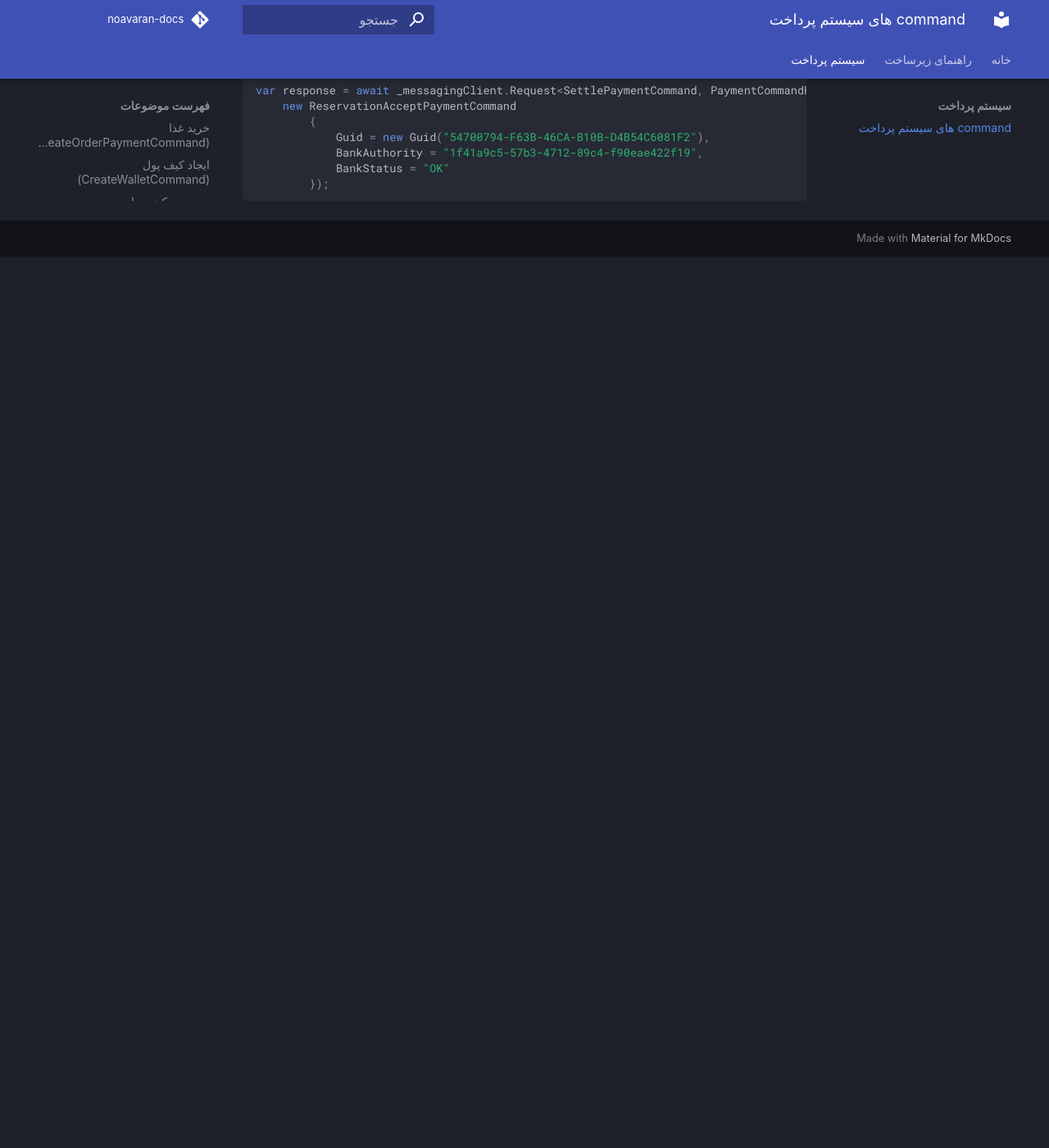
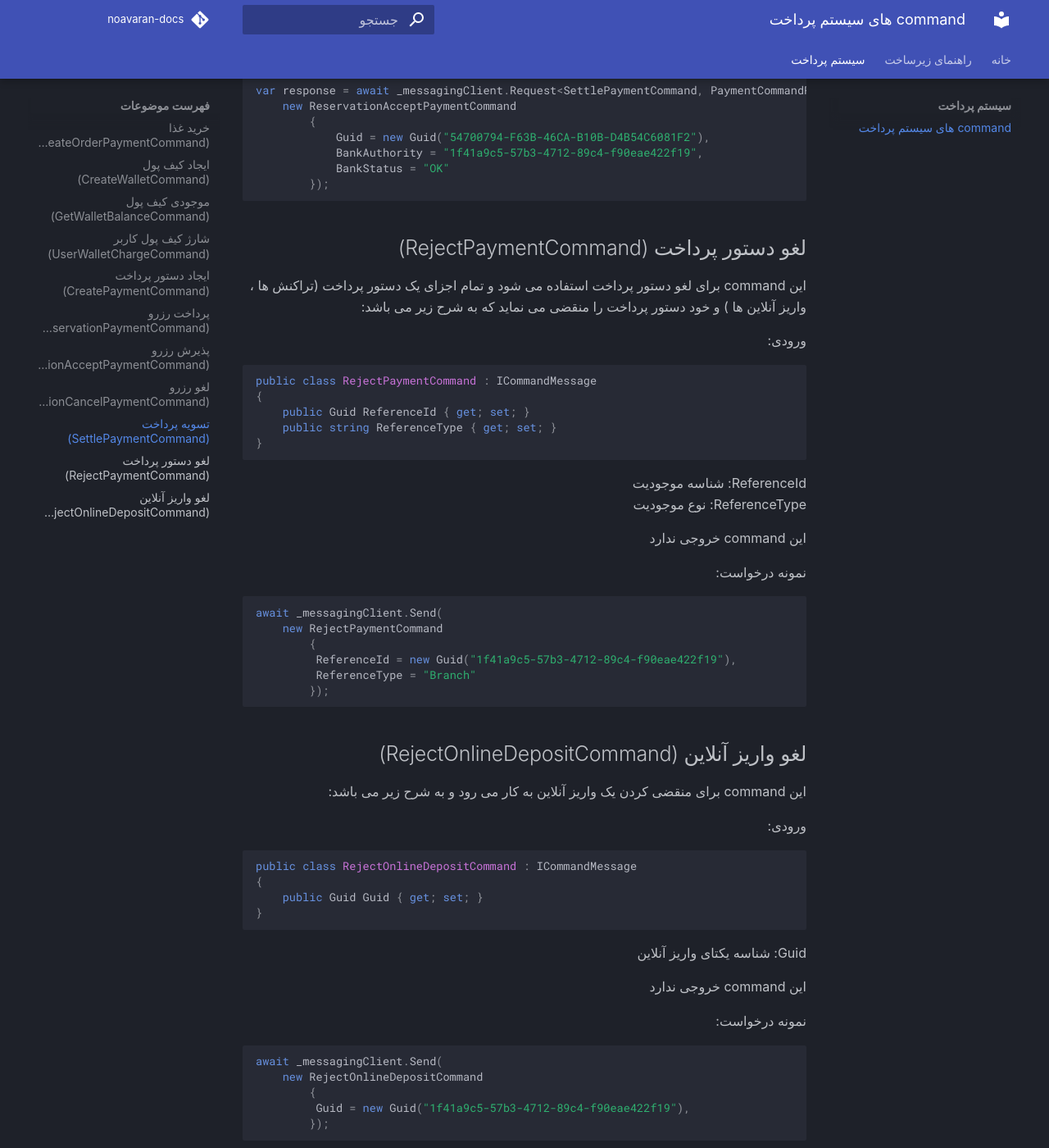
Before and after one commit to blue-innovators/noavaran-docs, an MkDocs documentation site: the page built from docs/payment/commands/payment-commands.md, in a window 1280 px wide and 1400 px high, scrolled down 11318 px. Shown: the whole window at 82% size. Built offline with MkDocs 1.6.1 and Material for MkDocs 9.7.7, drawn with Linux system fonts in a browser that asks for light colours; some web fonts are replaced; comment, search, counter and statistics services are not loaded; before the commit the page ends 11631 px from its top, so only the background shows below that; some of the changed text lies outside the part shown.

````diff
--- a/docs/payment/commands/payment-commands.md
+++ b/docs/payment/commands/payment-commands.md
@@ -442,6 +442,7 @@
     public string Error { get; set; }
 }
 ```
+
 Error: اگر خطایی وجود داشته باشد در این فیلد برگرداننده می شود
 در صورتی که خطایی بر نگردد یعنی عملیات با موفقیت انجام شده
 
@@ -460,7 +461,7 @@
         });
 ```
 
-## کنسل کردن رزرو (ReservationCancelPaymentCommand)
+## لغو رزرو (ReservationCancelPaymentCommand)
 
 این command برای کنسل کردن رزرو استفاده می شود
 این دستور جریمه کنسلی و سودهای مربوطه را محاسبه کرده و از حساب رزرو شعبه به حساب های مربوطه انتقال می دهد و مابقی پول مشتری را به حساب مشتری باز می گرداند که به شرح زیر می باشد:
@@ -496,6 +497,7 @@
     public string Error { get; set; }
 }
 ```
+
 Error: اگر خطایی وجود داشته باشد در این فیلد برگرداننده می شود
 در صورتی که خطایی بر نگردد یعنی عملیات با موفقیت انجام شده
 
@@ -516,6 +518,7 @@
 ```
 
 ## تسویه پرداخت (SettlePaymentCommand)
+
 این command برای تسویه یک پرداخت که شامل پرداخت آنلاین بوده استفاده می شود و پس از رفتن به درگاه بانکی و انجام شدن عملیات بانکی باید صدا زده شود که به شرح زیر می باشد:
 
 ورودی:
@@ -541,6 +544,7 @@
     public string Error { get; set; }
 }
 ```
+
 Error: اگر خطایی وجود داشته باشد در این فیلد برگرداننده می شود
 در صورتی که خطایی بر نگردد یعنی عملیات با موفقیت انجام شده
 
@@ -555,3 +559,60 @@
             BankStatus = "OK"
         });
 ```
+
+## لغو دستور پرداخت (RejectPaymentCommand)
+
+این command برای لغو دستور پرداخت استفاده می شود و تمام اجزای یک دستور پرداخت (تراکنش ها ، واریز آنلاین ها ) و خود دستور پرداخت را منقضی می نماید که به شرح زیر می باشد:
+
+ورودی:
+
+```cs
+public class RejectPaymentCommand : ICommandMessage
+{
+    public Guid ReferenceId { get; set; }
+    public string ReferenceType { get; set; }
+}
+```
+
+ReferenceId: شناسه موجودیت
+ReferenceType: نوع موجودیت
+
+این command خروجی ندارد
+
+نمونه درخواست:
+
+```cs
+await _messagingClient.Send(
+    new RejectPaymentCommand
+        {
+         ReferenceId = new Guid("1f41a9c5-57b3-4712-89c4-f90eae422f19"),
+         ReferenceType = "Branch"
+        });
+```
+
+## لغو واریز آنلاین (RejectOnlineDepositCommand)
+
+این command برای منقضی کردن یک واریز آنلاین به کار می رود و به شرح زیر می باشد:
+
+ورودی:
+
+```cs
+public class RejectOnlineDepositCommand : ICommandMessage
+{
+    public Guid Guid { get; set; }
+}
+```
+
+Guid: شناسه یکتای واریز آنلاین
+
+این command خروجی ندارد
+
+نمونه درخواست:
+
+```cs
+await _messagingClient.Send(
+    new RejectOnlineDepositCommand
+        {
+         Guid = new Guid("1f41a9c5-57b3-4712-89c4-f90eae422f19"),
+        });
+```
````
Also changed, not shown: other parts of docs/payment/commands/payment-commands.md (+1 -1 lines).
